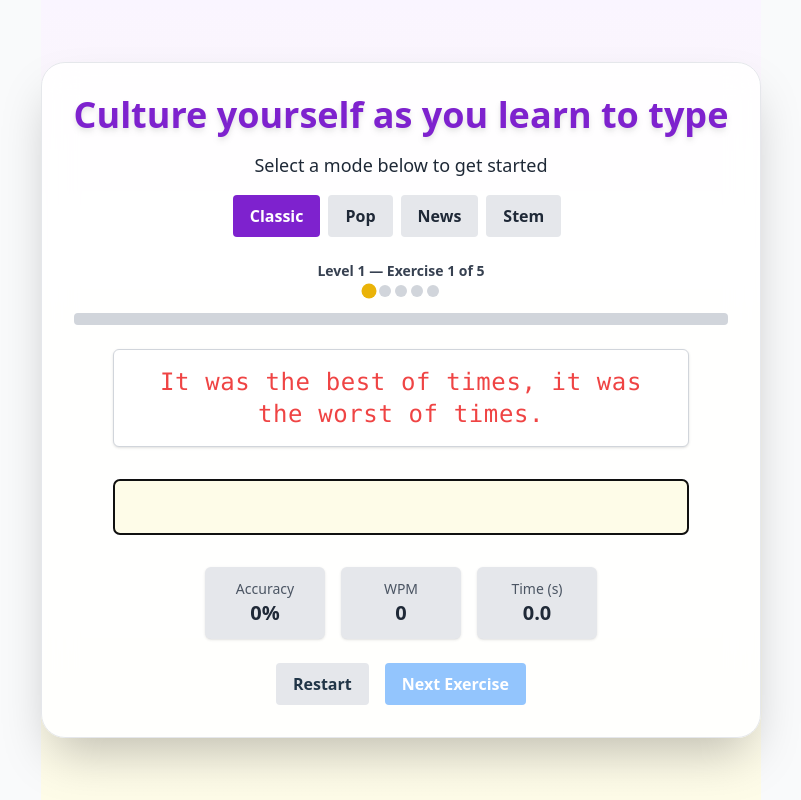
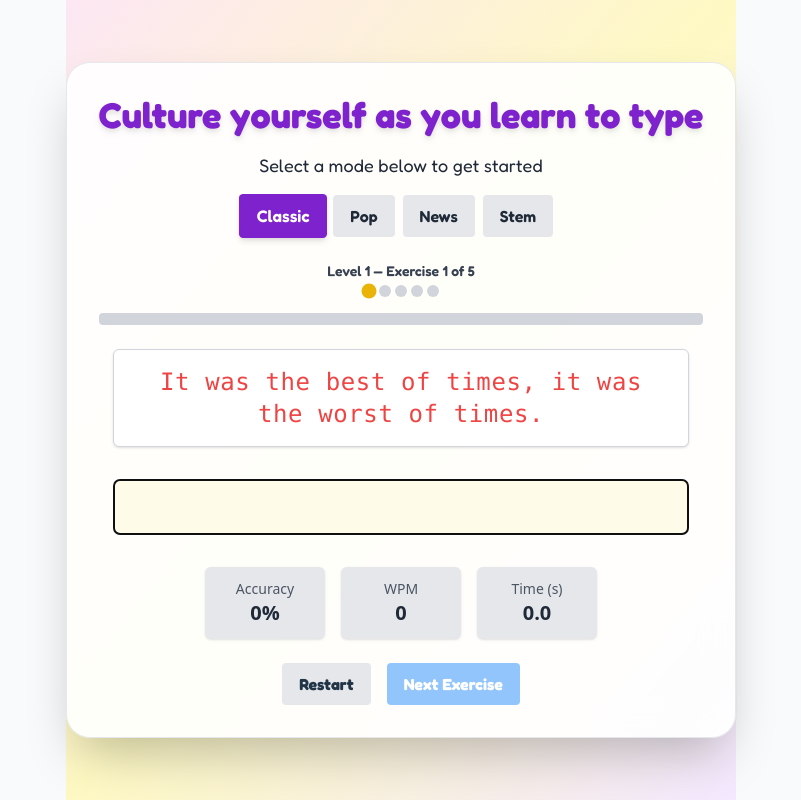
Before and after one commit to Bingeljell/typing-tutor-app, a React (Vite) app: page / in a window 1280 px wide. Both pictures are taken after a click on the button "🚀 Start Typing Adventure". Shown: the whole page, without its empty margins (239-1040 px from the left). Built offline with nearby package versions, Linux system fonts and the light colour scheme.

Commit message:
chore: UI changes - prettier and animated

```diff
--- a/package.json
+++ b/package.json
@@ -11,6 +11,7 @@
   },
   "dependencies": {
     "diff": "^8.0.2",
+    "framer-motion": "^12.18.1",
     "react": "^19.1.0",
     "react-dom": "^19.1.0",
     "string-similarity": "^4.0.4"
--- a/src/components/Landing.jsx
+++ b/src/components/Landing.jsx
@@ -1,8 +1,15 @@
 // src/components/Landing.jsx
+import { motion } from 'framer-motion';
+
 const Landing = ({ onStart }) => {
     return (
-      <div className="flex flex-col items-center justify-center min-h-screen bg-gradient-to-br from-pink-100 via-yellow-100 to-purple-100 text-center p-6 font-sans">
-
+      //<div className="flex flex-col items-center justify-center min-h-screen bg-gradient-to-br from-pink-100 via-yellow-100 to-purple-100 text-center p-6 font-sans">
+      <motion.div
+        className="flex flex-col items-center justify-center min-h-screen bg-gradient-to-br from-pink-100 via-yellow-100 to-purple-100 text-center p-6 font-sans"
+        initial={{ opacity: 0 }}
+        animate={{ opacity: 1 }}
+        transition={{ duration: 0.5, ease: 'easeOut' }}
+      >
         {/* <h1 className="text-5xl font-bold text-purple-800 mb-4">GutenKeys</h1> */}
         <h1 className="text-6xl font-extrabold text-purple-700 drop-shadow-lg font-display mb-4 tracking-tight">GutenKeys</h1>
 
@@ -40,7 +47,7 @@ const Landing = ({ onStart }) => {
         >
           🚀 Start Typing Adventure
         </button>
-      </div>
+      </motion.div>
     );
   };
 
--- a/src/components/TypingBox.jsx
+++ b/src/components/TypingBox.jsx
@@ -5,6 +5,7 @@ import pop from '../data/exercises_pop';
 import news from '../data/exercises_news';
 import stem from '../data/exercises_stem';
 import { diffChars } from 'diff';
+import { motion } from 'framer-motion';
 
 const TypingBox = () => {
   const [category, setCategory] = useState('classic');
@@ -141,7 +142,13 @@ const TypingBox = () => {
   ];
 
   return (
-    <div className="min-h-screen flex items-center justify-center bg-gradient-to-b from-purple-50 to-yellow-50">
+    //<div className="min-h-screen flex items-center justify-center bg-gradient-to-b from-purple-50 to-yellow-50">
+    <motion.div
+    className="min-h-screen flex items-center justify-center bg-gradient-to-br from-pink-100 via-yellow-100 to-purple-100"
+    initial={{ opacity: 0, y: 20 }}
+    animate={{ opacity: 1, y: 0 }}
+    transition={{ duration: 0.6, ease: 'easeOut' }}
+    >
     <div className="w-full max-w-4xl mx-auto p-8 bg-white/90 backdrop-blur-lg rounded-3xl shadow-2xl border border-gray-200 text-center">
 
     <h2 className="text-4xl font-extrabold font-display text-purple-700 drop-shadow-md mb-4">
@@ -168,14 +175,16 @@ const TypingBox = () => {
                 });
               }}
 
-            className={`px-4 py-2 rounded mr-2 font-semibold transition ${
-              category === mode
-                ? 'text-white ' +
-                  (mode === 'classic' ? 'bg-purple-700' :
-                  mode === 'pop' ? 'bg-pink-500' :
-                  mode === 'news' ? 'bg-blue-600' : 'bg-green-600')
-                : 'bg-gray-200 text-gray-800 hover:bg-gray-300'
-            }`}
+            className={`px-4 py-2 rounded mr-2 font-semibold transform transition-all duration-200 ease-in-out
+              ${
+                category === mode
+                  ? 'text-white shadow-md scale-105 ' +
+                    (mode === 'classic' ? 'bg-purple-700 hover:bg-purple-800' :
+                     mode === 'pop' ? 'bg-pink-500 hover:bg-pink-600' :
+                     mode === 'news' ? 'bg-blue-600 hover:bg-blue-700' :
+                     'bg-green-600 hover:bg-green-700')
+                  : 'bg-gray-200 text-gray-800 hover:bg-yellow-100 hover:shadow-md hover:-translate-y-0.5'
+              }`}
           >
             {mode.charAt(0).toUpperCase() + mode.slice(1)}
           </button>
@@ -283,7 +292,7 @@ const TypingBox = () => {
         </div>
       )}
     </div>
-    </div>
+    </motion.div>
   );
 };
 
--- a/src/index.css
+++ b/src/index.css
@@ -1,7 +1,7 @@
+@import url('https://fonts.googleapis.com/css2?family=Fredoka:wght@400;600;700&display=swap');
 @tailwind base;
 @tailwind components;
 @tailwind utilities;
-@import url('https://fonts.googleapis.com/css2?family=Fredoka:wght@400;600;700&display=swap');
 
 :root {
   font-family: 'Fredoka', system-ui, sans-serif;
```
Also changed, not shown: 1 other file (tests, documents, lock files or other folders).
